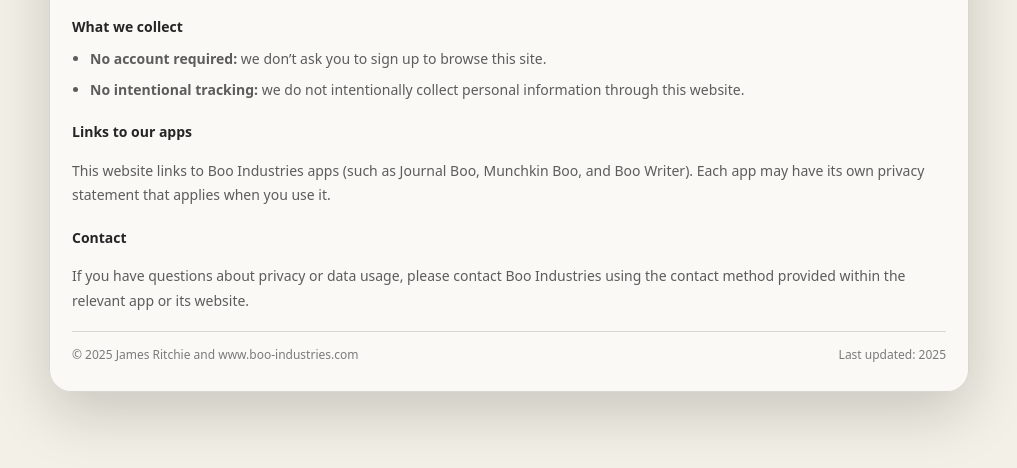
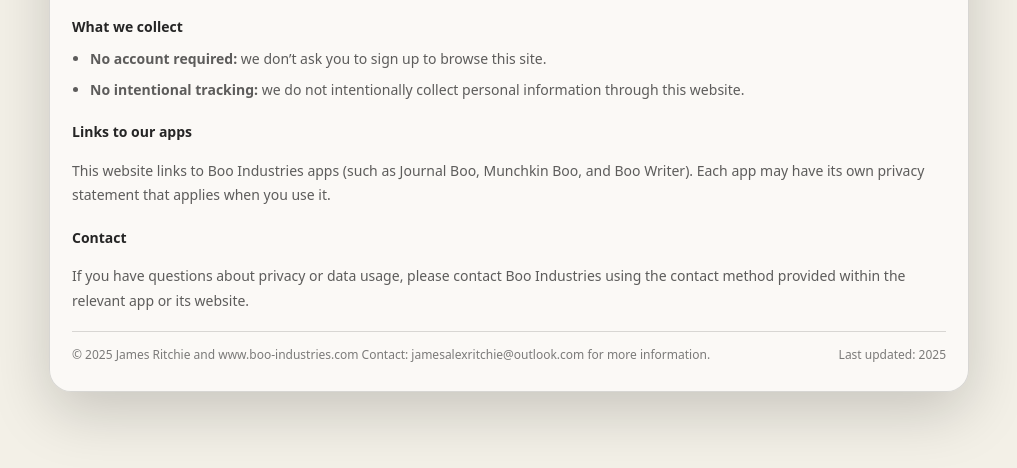
Before and after one commit to nerodewar/Boo-Industries, a plain HTML site: page privacy.html in a window 1280 px wide. Shown: the part 260-728 px from the top of the page, without its empty margins (131-1148 px from the left). Drawn offline with Linux system fonts and the light colour scheme.

Commit message:
Update privacy.html

```diff
--- a/privacy.html
+++ b/privacy.html
@@ -139,7 +139,7 @@
       </div>
 
       <div class="footer">
-        <div>© 2025 James Ritchie and www.boo-industries.com</div>
+        <div>© 2025 James Ritchie and www.boo-industries.com Contact: jamesalexritchie@outlook.com for more information.</div>
         <div>Last updated: 2025</div>
       </div>
     </main>
```
